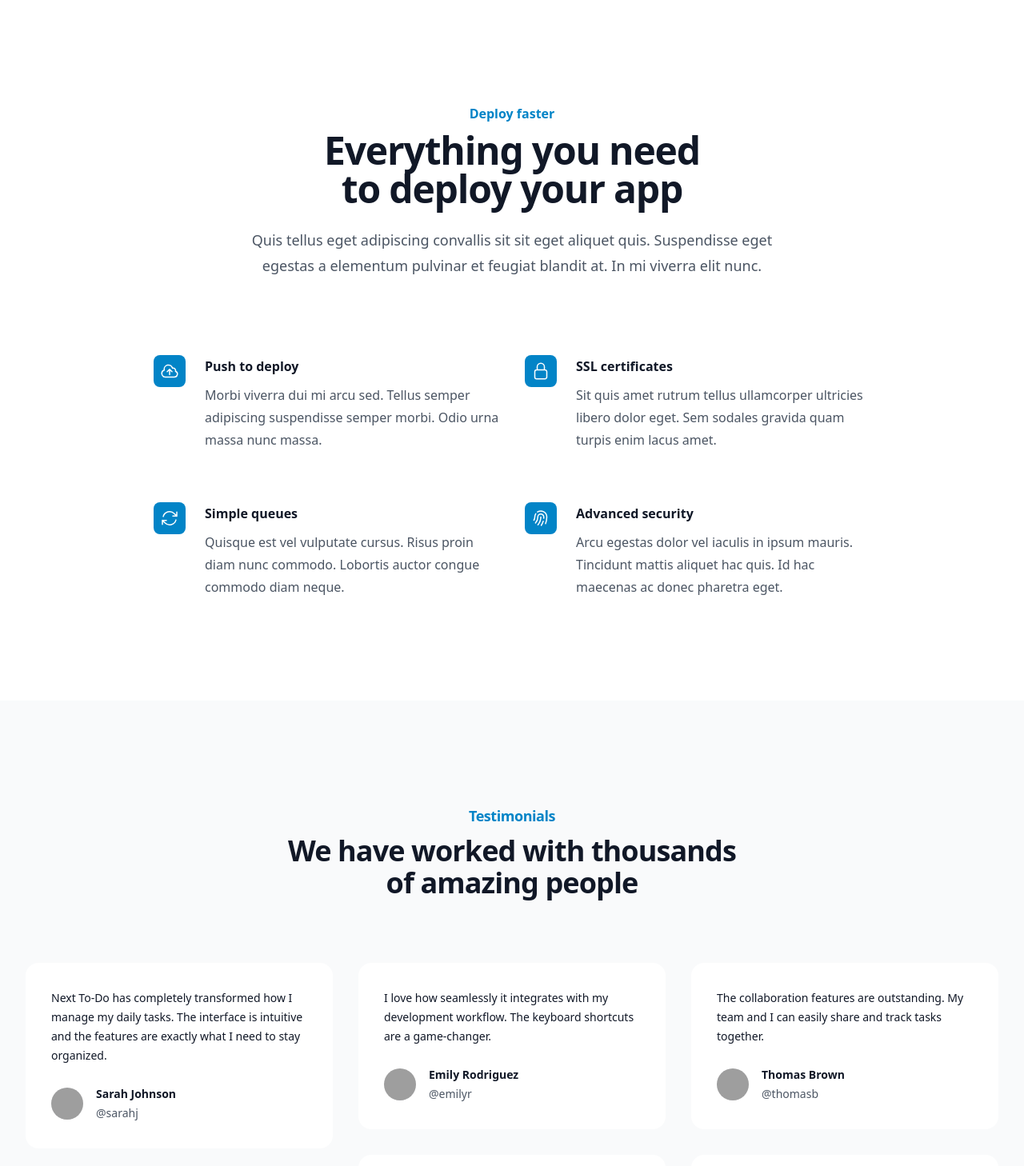
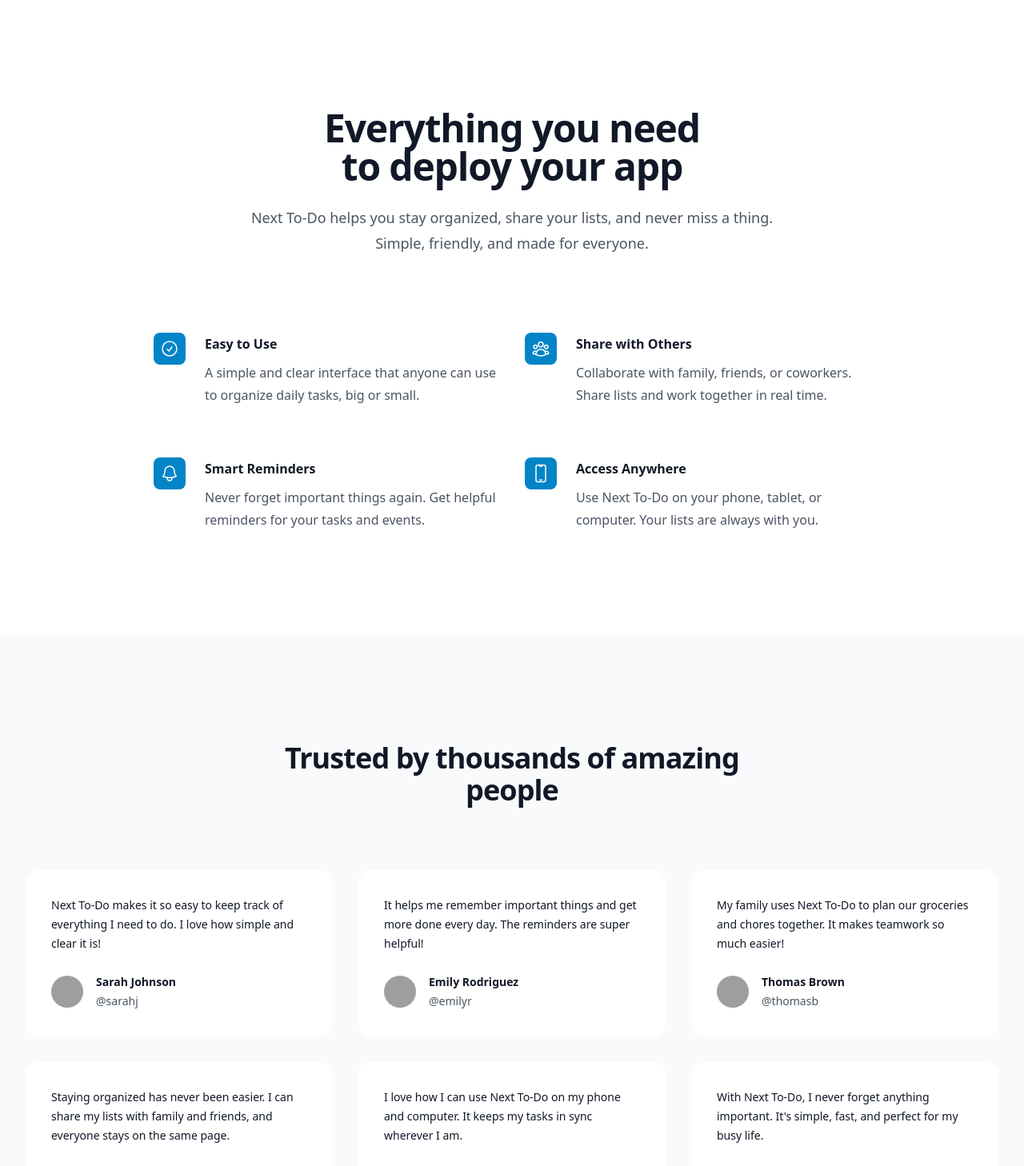
Before and after one commit to barnabasbartha/next-todo, a Next.js app in the folder apps/next-todo/: page / in a window 1280 px wide. Shown: the part 800-2258 px from the top of the page at 80% size. Built offline with nearby package versions, Linux system fonts and the light colour scheme; grey boxes are pictures that could not be loaded.

Commit message:
feat: update copy

```diff
--- a/apps/next-todo/src/app/page.tsx
+++ b/apps/next-todo/src/app/page.tsx
@@ -4,32 +4,32 @@ import Image from 'next/image';
 import { useEffect, useRef } from 'react';
 import Typed from 'typed.js';
 
-import { ArrowPathIcon, CloudArrowUpIcon, FingerPrintIcon, LockClosedIcon } from '@heroicons/react/24/outline';
+import { ArrowPathIcon, CloudArrowUpIcon, FingerPrintIcon, LockClosedIcon, UserGroupIcon, BellIcon, CheckCircleIcon, DevicePhoneMobileIcon } from '@heroicons/react/24/outline';
 
 const features = [
   {
-    name: 'Push to deploy',
+    name: 'Easy to Use',
     description:
-      'Morbi viverra dui mi arcu sed. Tellus semper adipiscing suspendisse semper morbi. Odio urna massa nunc massa.',
-    icon: CloudArrowUpIcon,
+      'A simple and clear interface that anyone can use to organize daily tasks, big or small.',
+    icon: CheckCircleIcon,
   },
   {
-    name: 'SSL certificates',
+    name: 'Share with Others',
     description:
-      'Sit quis amet rutrum tellus ullamcorper ultricies libero dolor eget. Sem sodales gravida quam turpis enim lacus amet.',
-    icon: LockClosedIcon,
+      'Collaborate with family, friends, or coworkers. Share lists and work together in real time.',
+    icon: UserGroupIcon,
   },
   {
-    name: 'Simple queues',
+    name: 'Smart Reminders',
     description:
-      'Quisque est vel vulputate cursus. Risus proin diam nunc commodo. Lobortis auctor congue commodo diam neque.',
-    icon: ArrowPathIcon,
+      'Never forget important things again. Get helpful reminders for your tasks and events.',
+    icon: BellIcon,
   },
   {
-    name: 'Advanced security',
+    name: 'Access Anywhere',
     description:
-      'Arcu egestas dolor vel iaculis in ipsum mauris. Tincidunt mattis aliquet hac quis. Id hac maecenas ac donec pharetra eget.',
-    icon: FingerPrintIcon,
+      'Use Next To-Do on your phone, tablet, or computer. Your lists are always with you.',
+    icon: DevicePhoneMobileIcon,
   },
 ]
 
@@ -91,13 +91,11 @@ export default function Index() {
       {/* Feature Section */}    <div className="bg-white py-24 sm:py-32">
       <div className="mx-auto max-w-7xl px-6 lg:px-8">
         <div className="mx-auto max-w-2xl lg:text-center">
-          <h2 className="text-base/7 font-semibold text-sky-600">Deploy faster</h2>
           <p className="mt-2 text-4xl font-semibold tracking-tight text-pretty text-gray-900 sm:text-5xl lg:text-balance">
             Everything you need to deploy your app
           </p>
           <p className="mt-6 text-lg/8 text-gray-600">
-            Quis tellus eget adipiscing convallis sit sit eget aliquet quis. Suspendisse eget egestas a elementum
-            pulvinar et feugiat blandit at. In mi viverra elit nunc.
+            Next To-Do helps you stay organized, share your lists, and never miss a thing. Simple, friendly, and made for everyone.
           </p>
         </div>
         <div className="mx-auto mt-16 max-w-2xl sm:mt-20 lg:mt-24 lg:max-w-4xl">
@@ -123,9 +121,8 @@ export default function Index() {
       <div className="bg-gray-50 py-24 sm:py-32">
         <div className="mx-auto max-w-7xl px-6 lg:px-8">
           <div className="mx-auto max-w-xl text-center">
-            <h2 className="text-lg font-semibold leading-8 tracking-tight text-sky-600">Testimonials</h2>
             <p className="mt-2 text-3xl font-bold tracking-tight text-gray-900 sm:text-4xl">
-              We have worked with thousands of amazing people
+              Trusted by thousands of amazing people
             </p>
           </div>
           <div className="mx-auto mt-16 flow-root max-w-2xl sm:mt-20 lg:mx-0 lg:max-w-none">
@@ -133,7 +130,7 @@ export default function Index() {
               <div className="pt-8 sm:inline-block sm:w-full sm:px-4">
                 <figure className="rounded-2xl bg-white p-8 text-sm leading-6">
                   <blockquote className="text-gray-900">
-                    <p>Next To-Do has completely transformed how I manage my daily tasks. The interface is intuitive and the features are exactly what I need to stay organized.</p>
+                    <p>Next To-Do makes it so easy to keep track of everything I need to do. I love how simple and clear it is!</p>
                   </blockquote>
                   <figcaption className="mt-6 flex items-center gap-x-4">
                     <img className="h-10 w-10 rounded-full bg-gray-50" src="https://images.unsplash.com/photo-1494790108377-be9c29b29330?ixlib=rb-1.2.1&ixid=eyJhcHBfaWQiOjEyMDd9&auto=format&fit=facearea&facepad=2&w=256&h=256&q=80" alt="" />
@@ -147,7 +144,7 @@ export default function Index() {
               <div className="pt-8 sm:inline-block sm:w-full sm:px-4">
                 <figure className="rounded-2xl bg-white p-8 text-sm leading-6">
                   <blockquote className="text-gray-900">
-                    <p>The best to-do app I've ever used. Clean, fast, and incredibly powerful. It's become an essential part of my workflow.</p>
+                    <p>Staying organized has never been easier. I can share my lists with family and friends, and everyone stays on the same page.</p>
                   </blockquote>
                   <figcaption className="mt-6 flex items-center gap-x-4">
                     <img className="h-10 w-10 rounded-full bg-gray-50" src="https://images.unsplash.com/photo-1519244703995-f4e0f30006d5?ixlib=rb-1.2.1&ixid=eyJhcHBfaWQiOjEyMDd9&auto=format&fit=facearea&facepad=2&w=256&h=256&q=80" alt="" />
@@ -161,7 +158,7 @@ export default function Index() {
               <div className="pt-8 sm:inline-block sm:w-full sm:px-4">
                 <figure className="rounded-2xl bg-white p-8 text-sm leading-6">
                   <blockquote className="text-gray-900">
-                    <p>I love how seamlessly it integrates with my development workflow. The keyboard shortcuts are a game-changer.</p>
+                    <p>It helps me remember important things and get more done every day. The reminders are super helpful!</p>
                   </blockquote>
                   <figcaption className="mt-6 flex items-center gap-x-4">
                     <img className="h-10 w-10 rounded-full bg-gray-50" src="https://images.unsplash.com/photo-1517841905240-472988babdf9?ixlib=rb-1.2.1&ixid=eyJhcHBfaWQiOjEyMDd9&auto=format&fit=facearea&facepad=2&w=256&h=256&q=80" alt="" />
@@ -175,7 +172,7 @@ export default function Index() {
               <div className="pt-8 sm:inline-block sm:w-full sm:px-4">
                 <figure className="rounded-2xl bg-white p-8 text-sm leading-6">
                   <blockquote className="text-gray-900">
-                    <p>The dark mode support is excellent, and the app performs flawlessly even with hundreds of tasks. Highly recommended!</p>
+                    <p>I love how I can use Next To-Do on my phone and computer. It keeps my tasks in sync wherever I am.</p>
                   </blockquote>
                   <figcaption className="mt-6 flex items-center gap-x-4">
                     <img className="h-10 w-10 rounded-full bg-gray-50" src="https://images.unsplash.com/photo-1506794778202-cad84cf45f1d?ixlib=rb-1.2.1&ixid=eyJhcHBfaWQiOjEyMDd9&auto=format&fit=facearea&facepad=2&w=256&h=256&q=80" alt="" />
@@ -189,7 +186,7 @@ export default function Index() {
               <div className="pt-8 sm:inline-block sm:w-full sm:px-4">
                 <figure className="rounded-2xl bg-white p-8 text-sm leading-6">
                   <blockquote className="text-gray-900">
-                    <p>The collaboration features are outstanding. My team and I can easily share and track tasks together.</p>
+                    <p>My family uses Next To-Do to plan our groceries and chores together. It makes teamwork so much easier!</p>
                   </blockquote>
                   <figcaption className="mt-6 flex items-center gap-x-4">
                     <img className="h-10 w-10 rounded-full bg-gray-50" src="https://images.unsplash.com/photo-1472099645785-5658abf4ff4e?ixlib=rb-1.2.1&ixid=eyJhcHBfaWQiOjEyMDd9&auto=format&fit=facearea&facepad=2&w=256&h=256&q=80" alt="" />
@@ -203,7 +200,7 @@ export default function Index() {
               <div className="pt-8 sm:inline-block sm:w-full sm:px-4">
                 <figure className="rounded-2xl bg-white p-8 text-sm leading-6">
                   <blockquote className="text-gray-900">
-                    <p>The mobile app is just as good as the web version. I can manage my tasks on the go without any compromise.</p>
+                    <p>With Next To-Do, I never forget anything important. It's simple, fast, and perfect for my busy life.</p>
                   </blockquote>
                   <figcaption className="mt-6 flex items-center gap-x-4">
                     <img className="h-10 w-10 rounded-full bg-gray-50" src="https://images.unsplash.com/photo-1438761681033-6461ffad8d80?ixlib=rb-1.2.1&ixid=eyJhcHBfaWQiOjEyMDd9&auto=format&fit=facearea&facepad=2&w=256&h=256&q=80" alt="" />
@@ -229,7 +226,7 @@ export default function Index() {
               Start using Next To-Do.
             </h2>
             <p className="mx-auto mt-6 max-w-xl text-lg leading-8 text-gray-900">
-              Join thousands of developers who are already using Next To-Do to manage their tasks and boost their productivity.
+              Join thousands of brilliant people who are already using Next To-Do to manage their tasks and boost their productivity.
             </p>
             <div className="mt-10 flex items-center justify-center gap-x-6">
               <a
@@ -253,7 +250,7 @@ export default function Index() {
             <div className="space-y-8 xl:col-span-1">
               <h2 className="text-2xl font-bold text-gray-900">Next To-Do</h2>
               <p className="text-gray-500 text-base">
-                Making task management simple and efficient for developers worldwide.
+                Next generation task management simple and efficient for everyone.
               </p>
               <div className="flex space-x-6">
                 {/* Social Links */}
```
